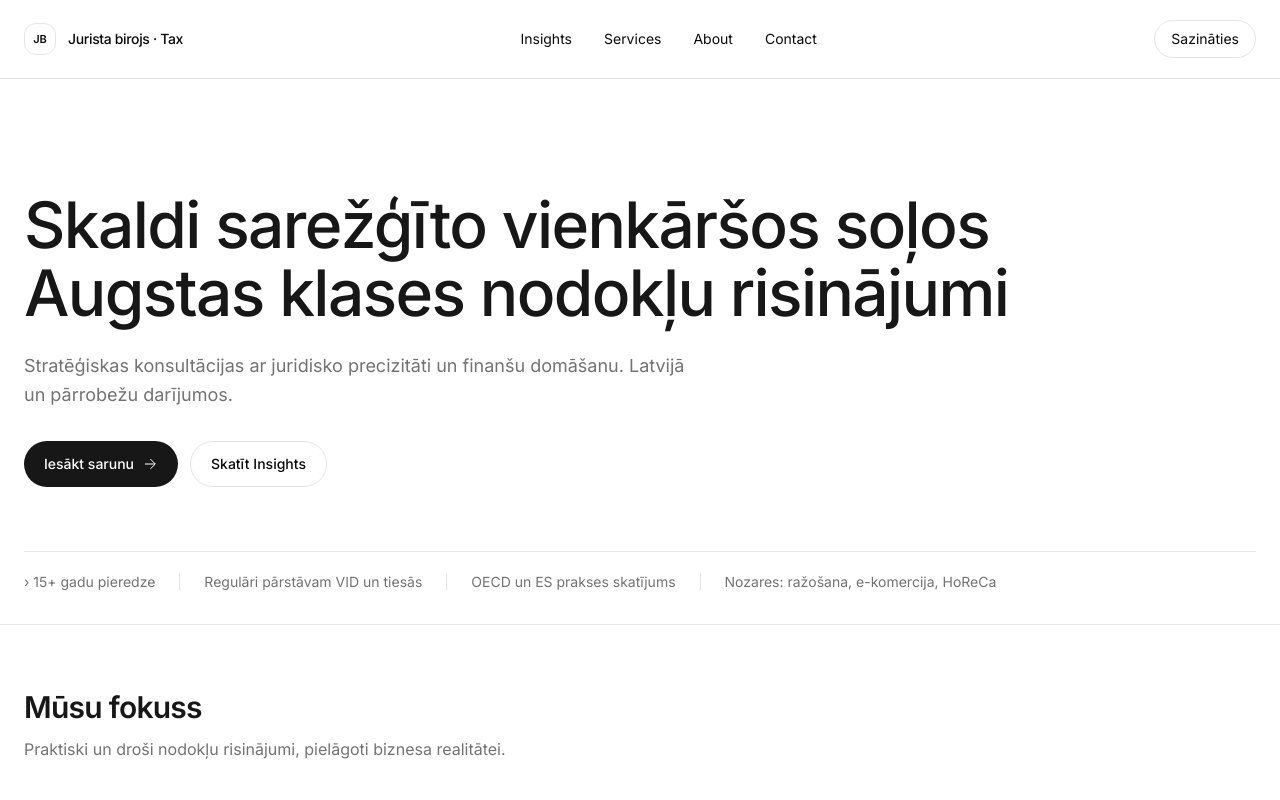
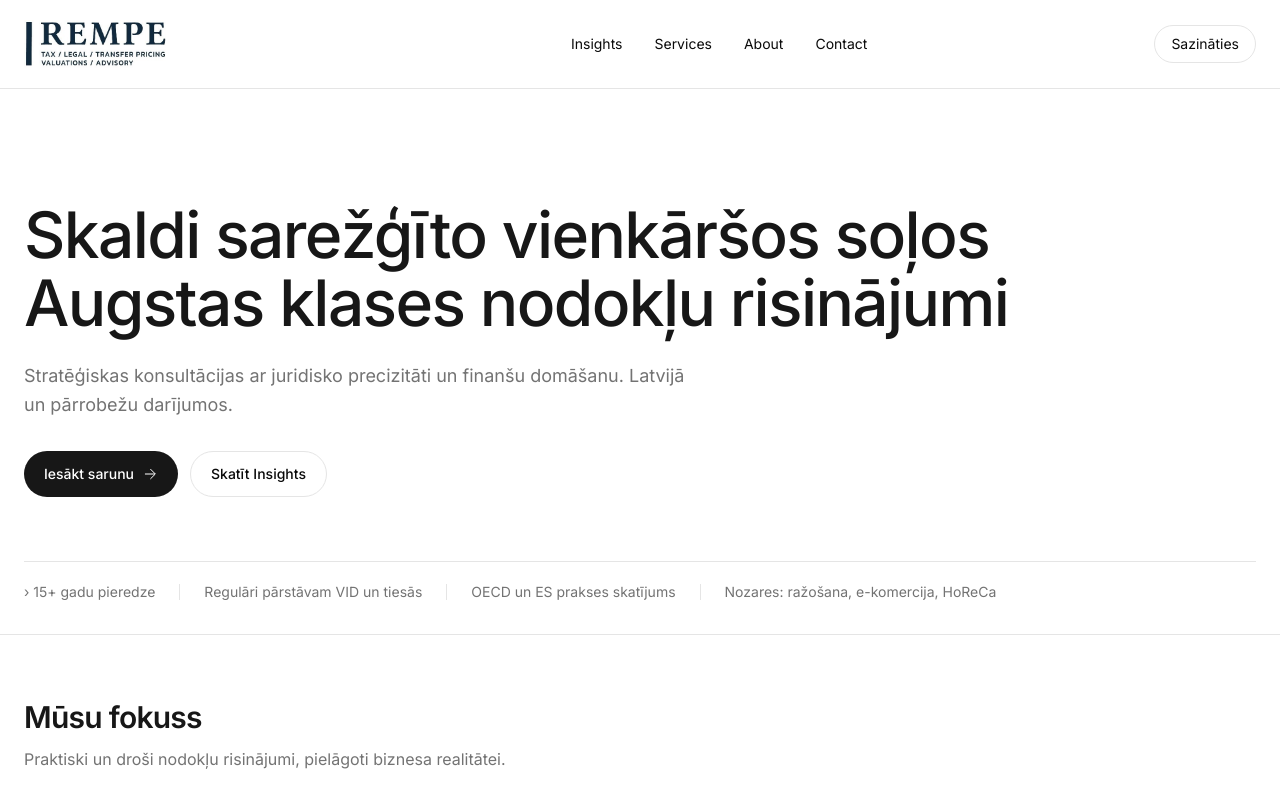
Before and after one commit to kartupelisss/majaslapa-frontend, a Next.js app: page / in a window 1280 px wide. Shown: the top 800 px of the page. Built offline with nearby package versions, Linux system fonts and the light colour scheme.

Commit message:
Add cropped logo on home header

```diff
--- /dev/null
+++ b/components/ui/BrandMark.tsx
@@ -0,0 +1,20 @@
+/* eslint-disable @next/next/no-img-element */
+import Link from "next/link";
+
+export default function BrandMark() {
+  return (
+    <Link href="/" aria-label="Sākumlapa" className="flex items-center">
+      {/* Fiksēts izmērs + overflow control — header vairs neizstiepjas */}
+      <div className="h-10 md:h-12 w-[220px] md:w-[260px] flex items-center overflow-hidden">
+        <img
+          src="/logo-rempe.jpg"
+          alt="REMPE — Tax / Legal / Transfer Pricing / Advisory"
+          className="max-h-full w-auto block"
+          loading="eager"
+          decoding="async"
+        />
+      </div>
+      <span className="sr-only">REMPE</span>
+    </Link>
+  );
+}
--- a/pages/index.tsx
+++ b/pages/index.tsx
@@ -1,6 +1,7 @@
 // pages/index.tsx
 import Head from "next/head";
 import Link from "next/link";
+import BrandMark from "../components/ui/BrandMark";
 
 export default function Home() {
   return (
@@ -19,15 +20,10 @@ export default function Home() {
         <meta property="og:type" content="website" />
       </Head>
 
-      {/* Header */}
+      {/* Header ar logo (tikai šajā lapā) */}
       <header className="border-b border-neutral-200">
         <div className="mx-auto max-w-7xl px-6 py-5 flex items-center justify-between">
-          <Link href="/" className="flex items-center gap-3">
-            <div className="h-8 w-8 rounded-xl border border-neutral-200 flex items-center justify-center text-[11px] font-semibold">
-              JB
-            </div>
-            <span className="text-sm font-medium tracking-tight">Jurista birojs · Tax</span>
-          </Link>
+          <BrandMark />
 
           <nav className="hidden md:flex items-center gap-8 text-sm">
             <Link className="hover:opacity-80" href="/insights">Insights</Link>
@@ -49,7 +45,6 @@ export default function Home() {
       <section>
         <div className="mx-auto max-w-7xl px-6 pt-20 pb-8 lg:pt-28">
           <div className="max-w-6xl">
-            {/* DIVAS rindas, BEZ “:” */}
             <h1
               className="
                 text-[38px] md:text-[52px] lg:text-[64px]
@@ -145,7 +140,7 @@ export default function Home() {
           </div>
 
           <div className="mt-10 grid grid-cols-1 md:grid-cols-3 gap-6">
-            {[1,2,3].map((i) => (
+            {[1, 2, 3].map((i) => (
               <article key={i} className="rounded-2xl border border-neutral-200 bg-white p-6">
                 <div className="text-xs text-neutral-500">2025-08-01</div>
                 <h3 className="mt-2 text-[17px] font-semibold leading-snug text-neutral-900">
```
Also changed, not shown: public/logo-rempe.jpg (added).
